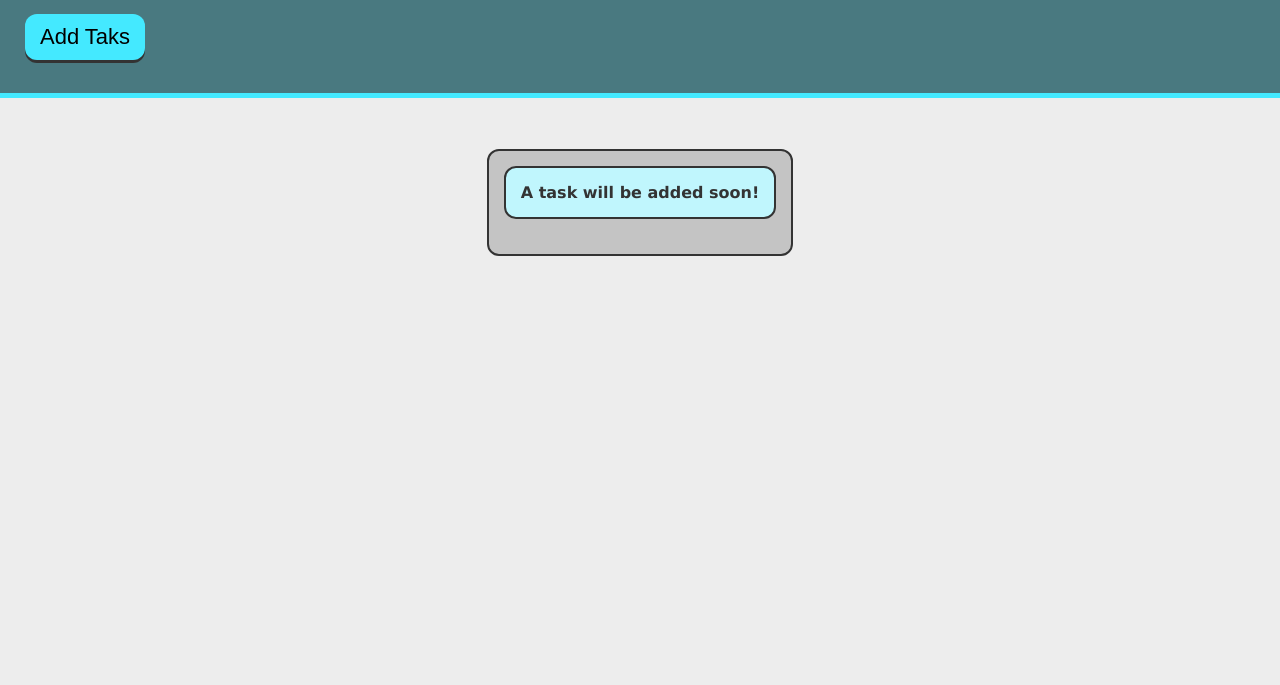
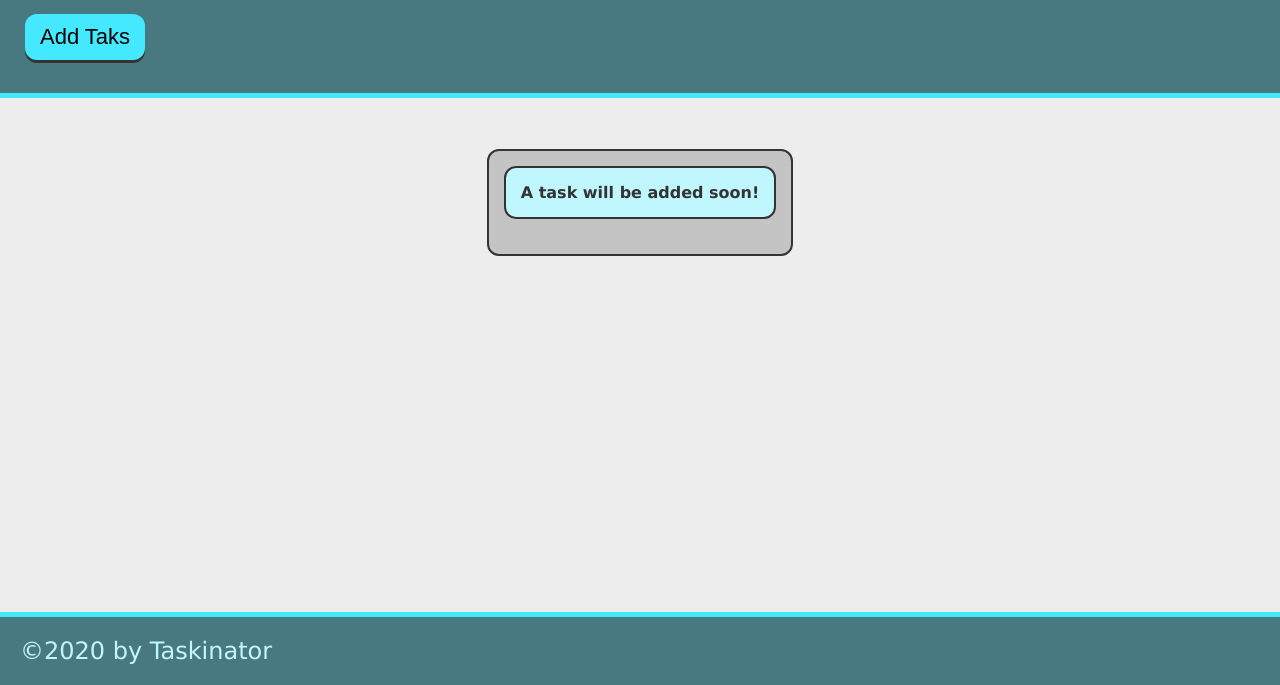
Before and after one commit to mikejmarin25/taskinator-P2, a plain HTML site: page index.html in a window 1280 px wide. Shown: the part 115-800 px from the top of the page. Drawn offline with Linux system fonts and the light colour scheme.

Commit message:
added footer

```diff
--- a/index.html
+++ b/index.html
@@ -30,6 +30,10 @@
         </section>
      </main>
 
+     <footer>
+        &copy;2020 by Taskinator
+     </footer>
+
 
     <script src="./assets/js/script.js"></script>
 
```
